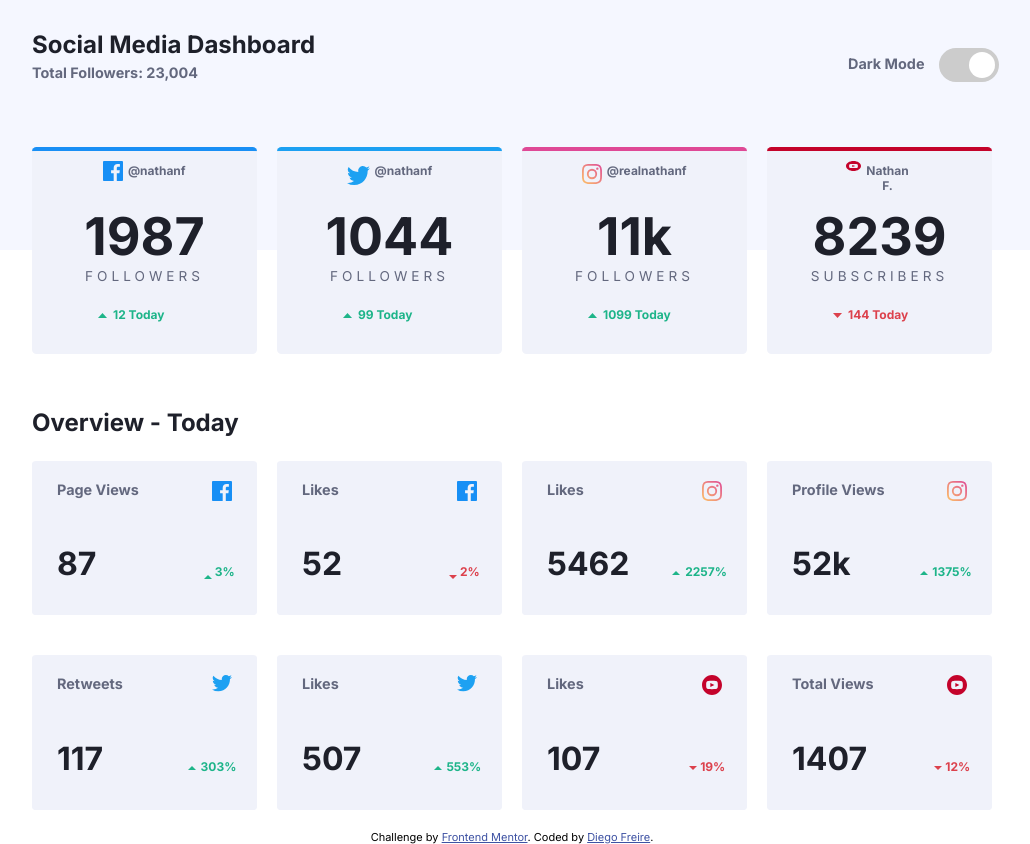
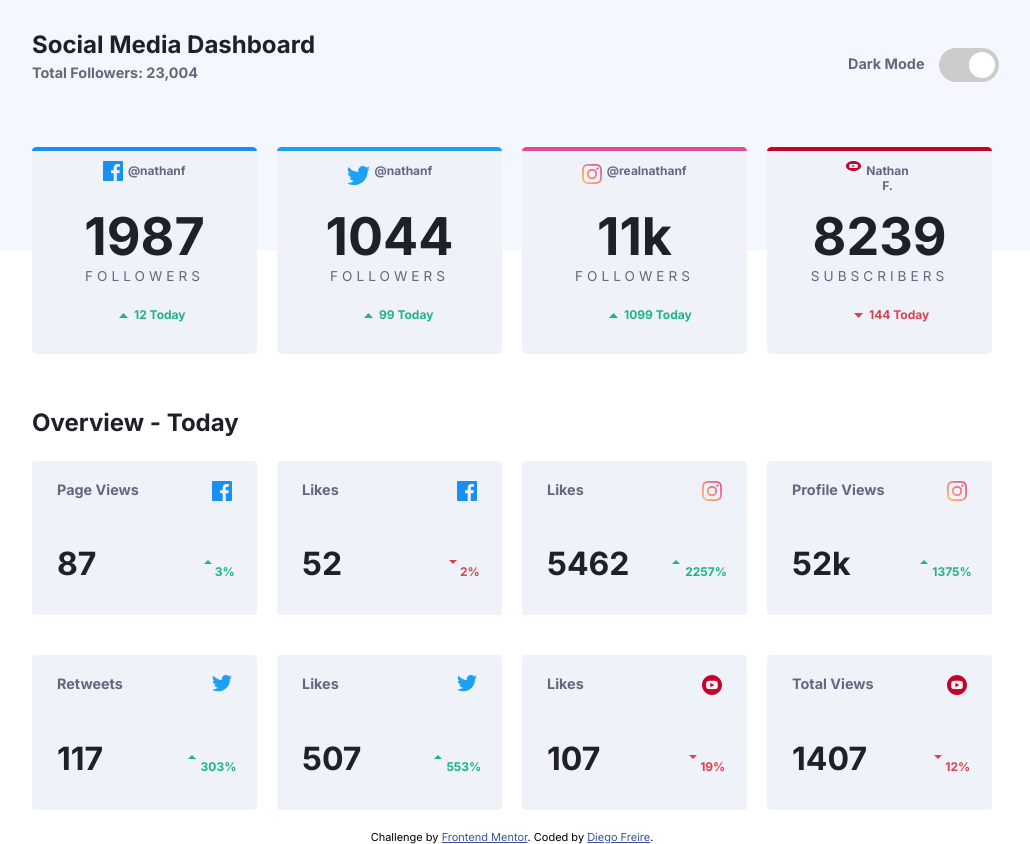
Before and after one commit to freirediego23/social-media-dashboard, a plain HTML site: page index.html in a window 1280 px wide. Shown: the top 844 px of the page, without its empty margins (128-1158 px from the left). Drawn offline with Linux system fonts and the light colour scheme.

Commit message:
updated page

```diff
--- a/styles.css
+++ b/styles.css
@@ -269,6 +269,7 @@ input:checked + .slider:before {
     align-items: center;
     text-align: left;
     margin-bottom: 20px;
+    margin-left: 42px;
 }
 
 .arrow-img {
@@ -301,7 +302,7 @@ input:checked + .slider:before {
     color: var(--Dark-Grayish-Blue-Text);
     font-size: 1.5vh;
     font-weight: 700;
-
+    margin-top: 12px;
 }
 
 .today {
@@ -376,7 +377,7 @@ h3 {
 
 .arrow-red {
 
-    margin-top: 80%;
+    margin-top: 8px;
     margin-right: 10%;
     max-width: 60%;
     max-height: 50%;
@@ -389,7 +390,7 @@ h3 {
     display: flex;
     justify-content: center;
     align-items: center;
-    margin-top: 19px;
+    margin-top: 8px;
     margin-right: 10%;
     max-width: 60%;
     max-height: 50%;
```
